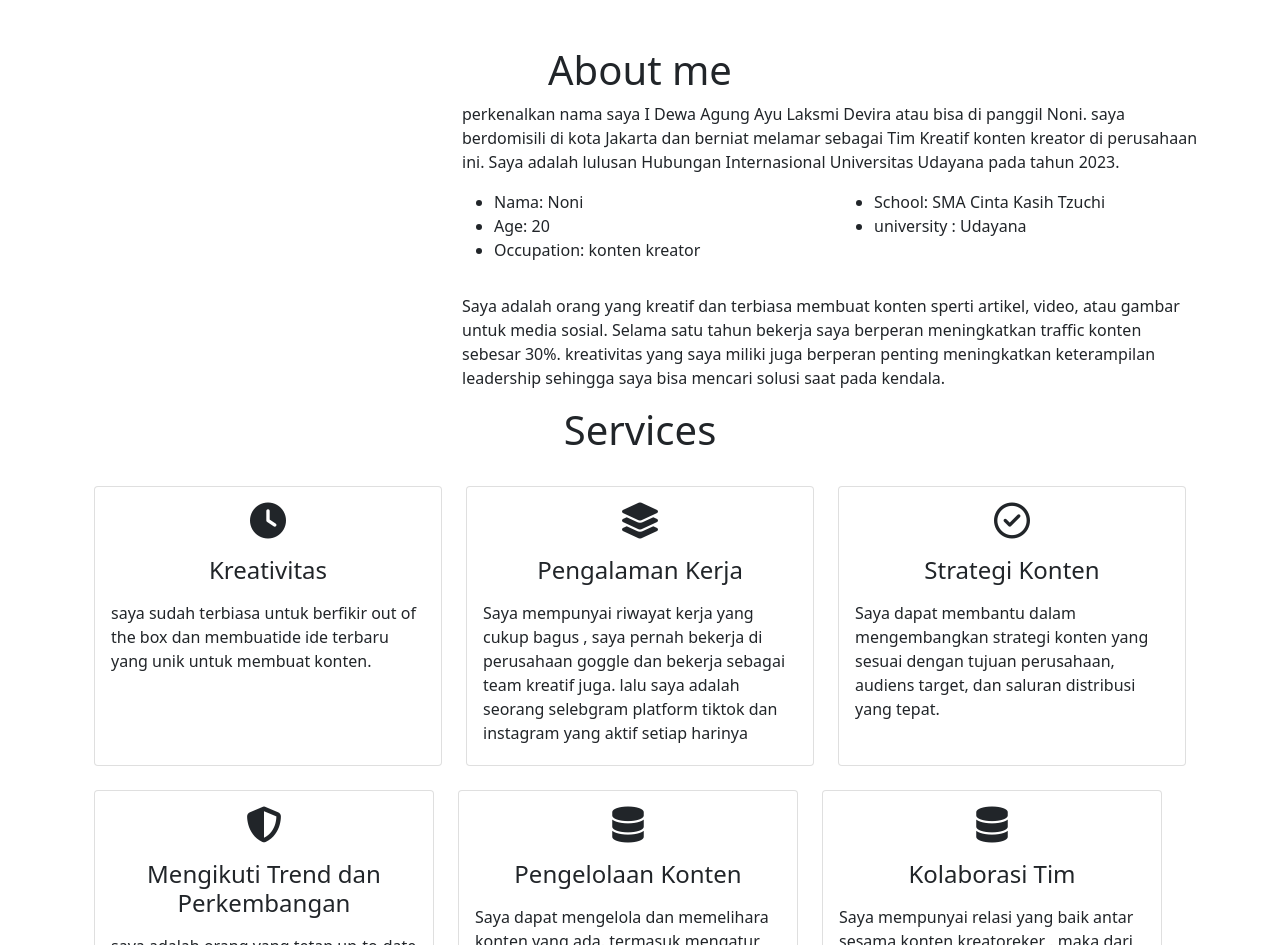
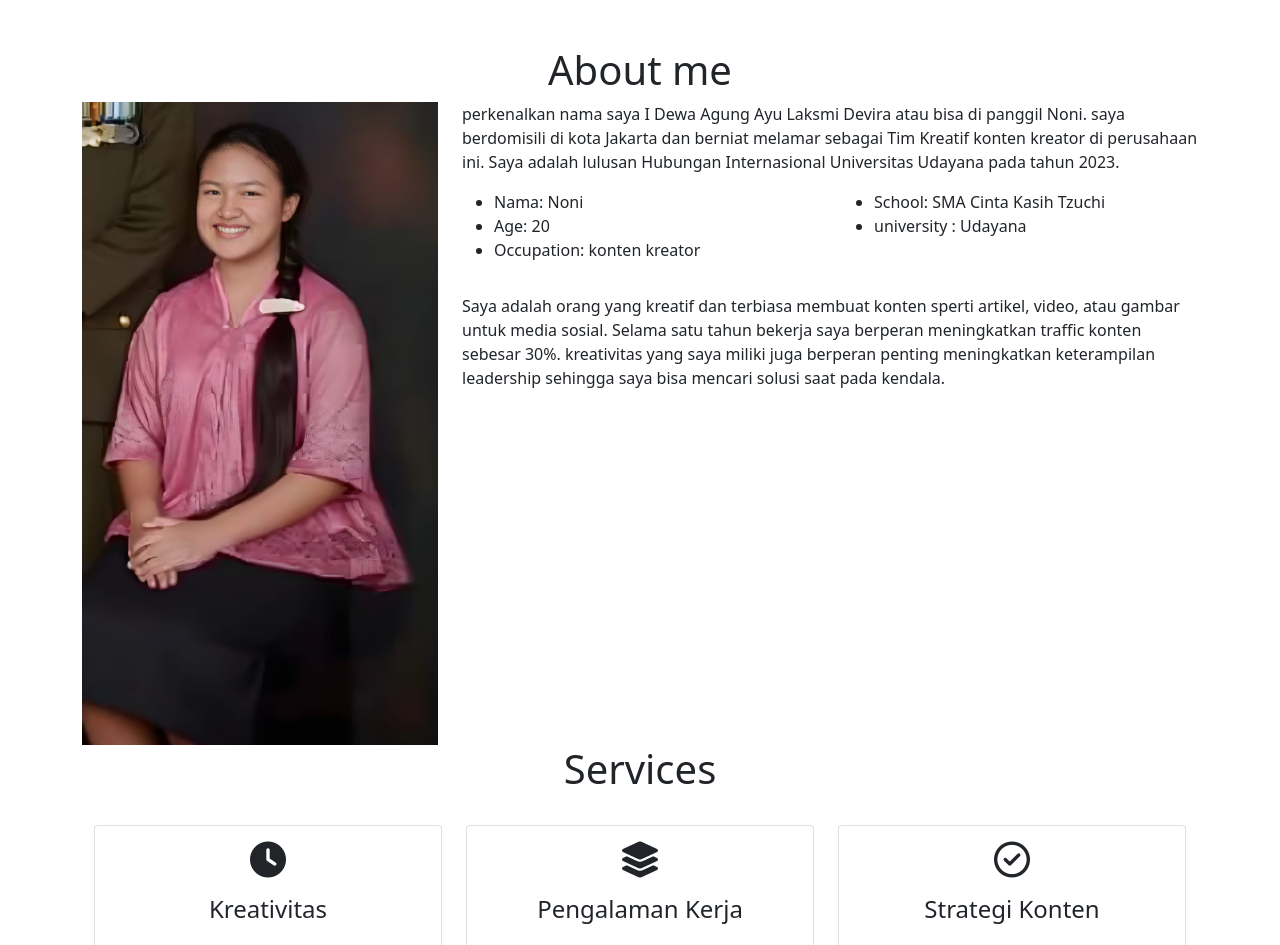
Before and after one commit to idewaagung/noni1, a plain HTML site: page index.html in a window 1280 px wide. Shown: the part 802-1747 px from the top of the page. Drawn offline with nearby package versions, Linux system fonts and the light colour scheme.

Commit message:
Update index.html

```diff
--- a/index.html
+++ b/index.html
@@ -64,7 +64,7 @@
             <h1 class="text-center">About me</h1>
             <div class="row mt-6">
                 <div class="col-lg-4">
-                    <img src="formal.jpeg" class="imageAboutPage" alt="">
+                    <img src="images/formal.jpeg" class="imageAboutPage" alt="">
                 </div>
 
                 <div class="col-lg-8">
```
